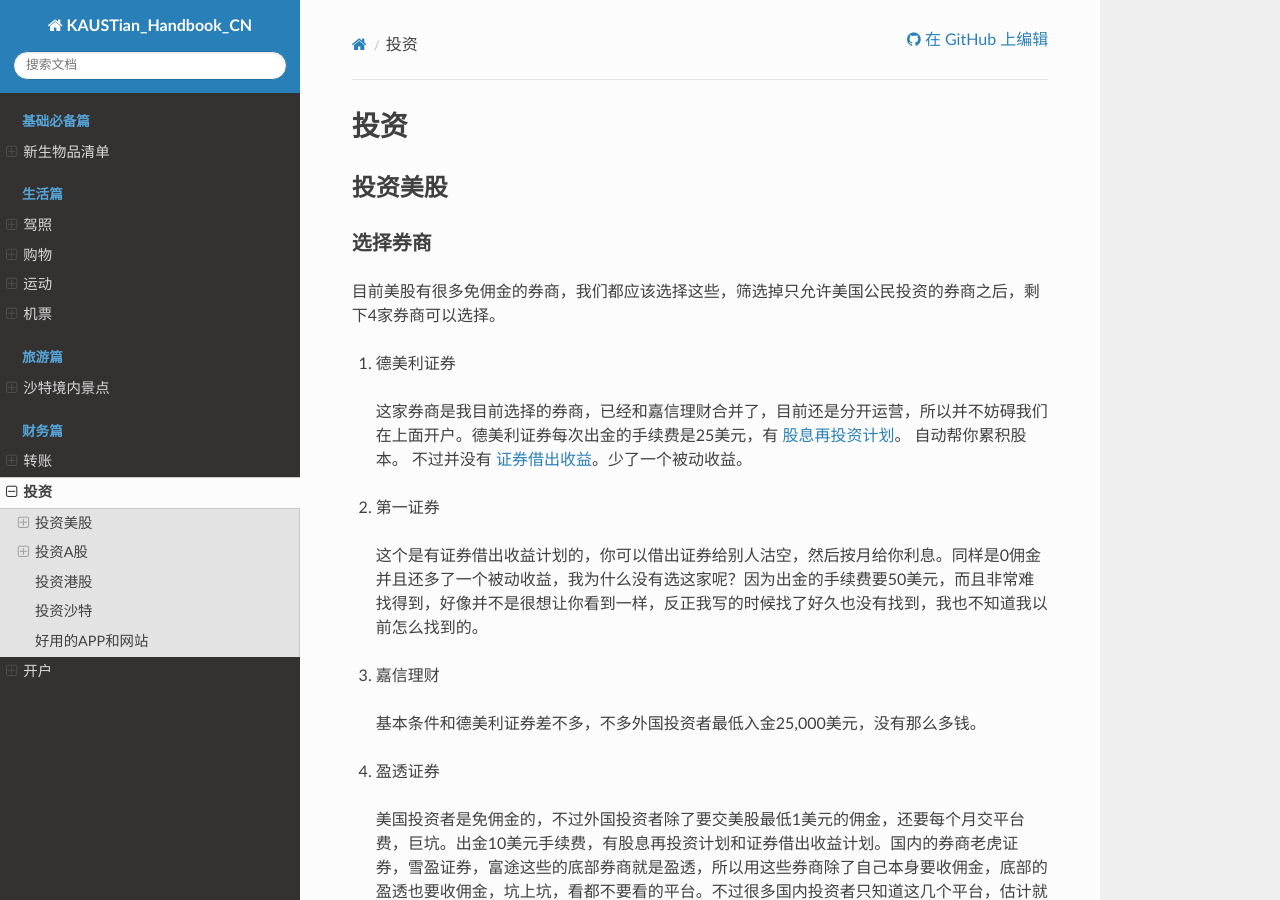
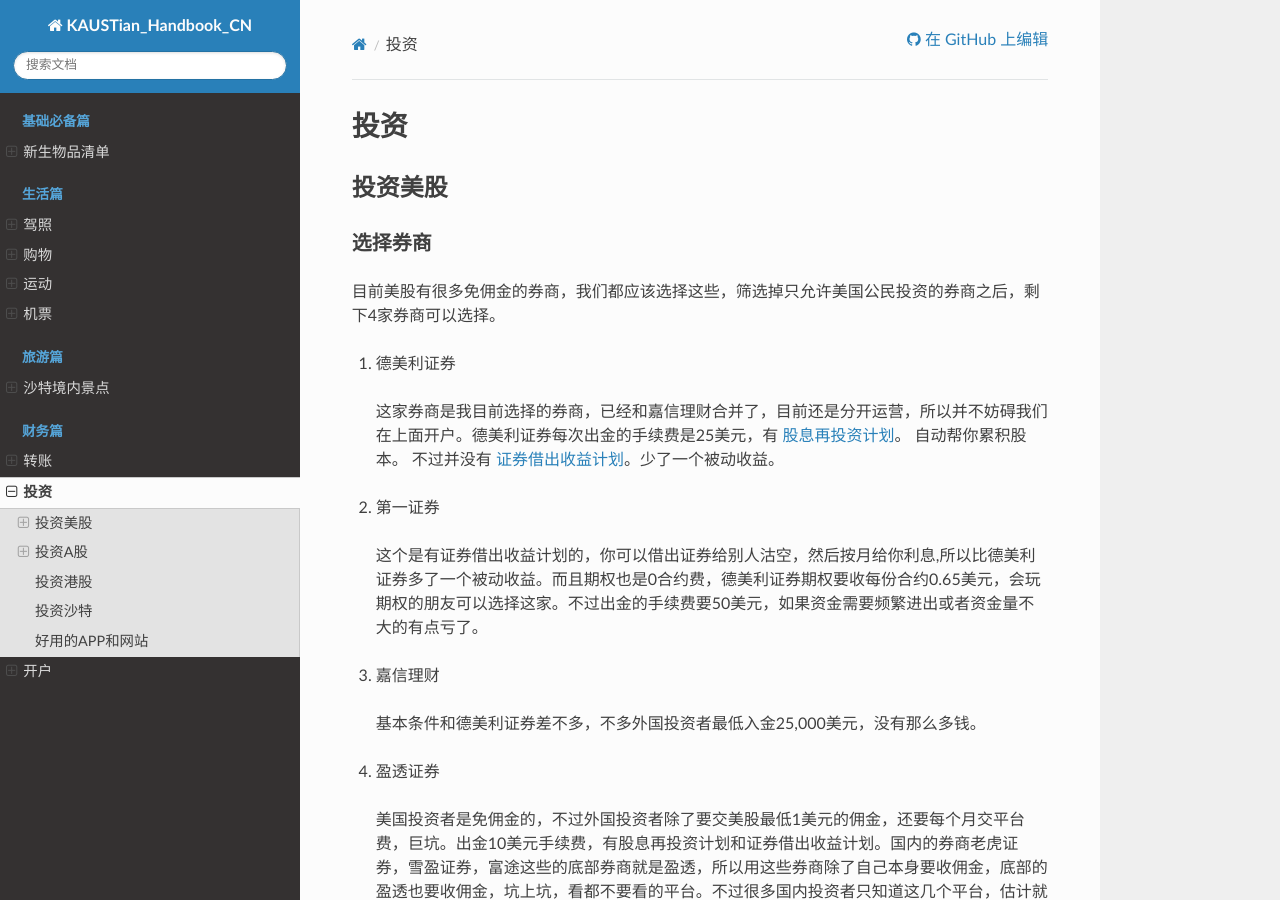
Before and after one commit to guochengqian/KAUSTian_Handbook_CN, a Sphinx documentation site: the page built from docs/content/finance/investment.rst, in a window 1280 px wide and 900 px high. Built offline with Sphinx 7.4.7 and the Read the Docs theme 2.0.0, drawn with Linux system fonts in a browser that asks for light colours; pages that are not in the unit, such as notebooks, are missing from menus.

Commit message:
Update investment.rst

```diff
--- a/docs/content/finance/investment.rst
+++ b/docs/content/finance/investment.rst
@@ -13,12 +13,12 @@
 
 1. 德美利证券
 
-  这家券商是我目前选择的券商，已经和嘉信理财合并了，目前还是分开运营，所以并不妨碍我们在上面开户。德美利证券每次出金的手续费是25美元，有  `股息再投资计划 <https://www.tdameritrade.com/zh_CN/investment-products/dividend-reinvestment.page>`_。 自动帮你累积股本。 不过并没有 `证券借出收益 <https://www.firstrade.com/content/zh-cn/products/securitieslending>`_。少了一个被动收益。
+  这家券商是我目前选择的券商，已经和嘉信理财合并了，目前还是分开运营，所以并不妨碍我们在上面开户。德美利证券每次出金的手续费是25美元，有  `股息再投资计划 <https://www.tdameritrade.com/zh_CN/investment-products/dividend-reinvestment.page>`_。 自动帮你累积股本。 不过并没有 `证券借出收益计划 <https://www.firstrade.com/content/zh-cn/products/securitieslending>`_。少了一个被动收益。
 
 
 2. 第一证券
 
-  这个是有证券借出收益计划的，你可以借出证券给别人沽空，然后按月给你利息。同样是0佣金并且还多了一个被动收益，我为什么没有选这家呢？因为出金的手续费要50美元，而且非常难找得到，好像并不是很想让你看到一样，反正我写的时候找了好久也没有找到，我也不知道我以前怎么找到的。
+  这个是有证券借出收益计划的，你可以借出证券给别人沽空，然后按月给你利息,所以比德美利证券多了一个被动收益。而且期权也是0合约费，德美利证券期权要收每份合约0.65美元，会玩期权的朋友可以选择这家。不过出金的手续费要50美元，如果资金需要频繁进出或者资金量不大的有点亏了。
 
 3. 嘉信理财
 
```
